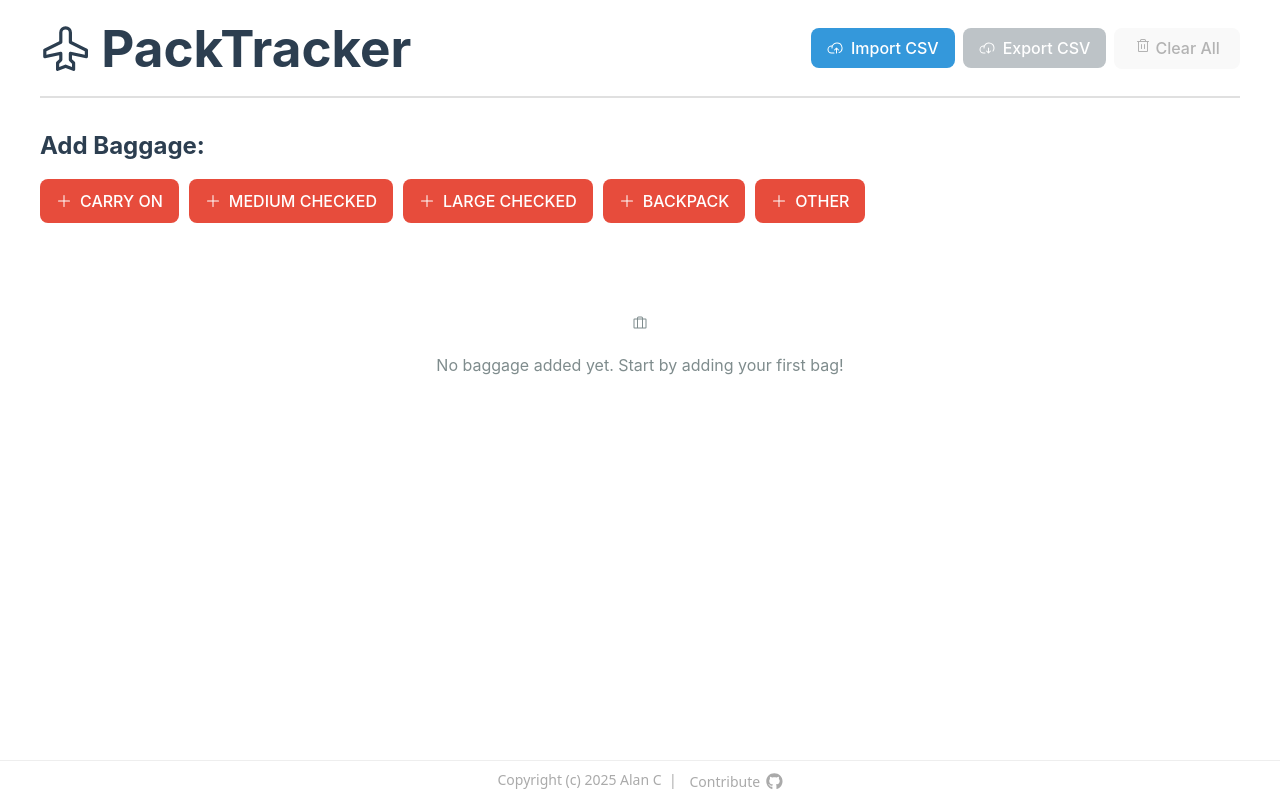
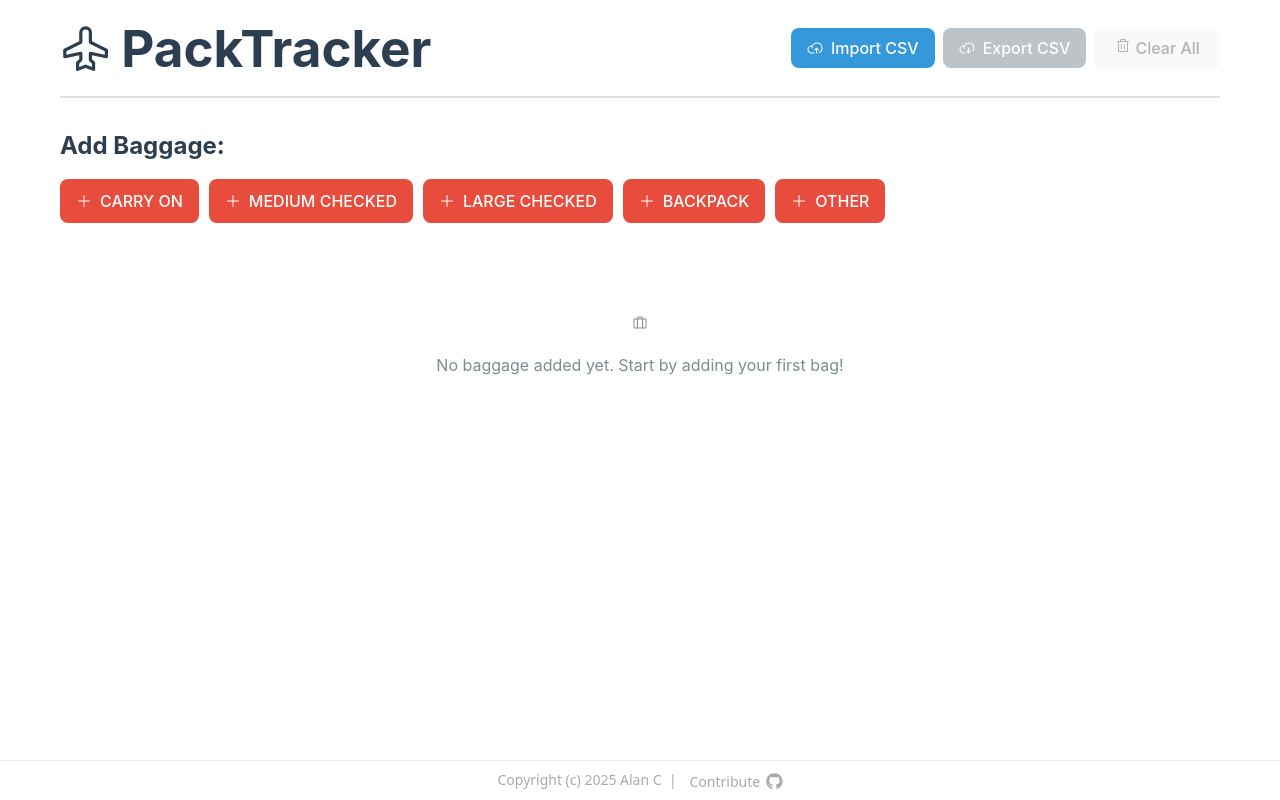
Before and after one commit to dralan71/PackTracker, a React (Vite) app: page / in a window 1280 px wide. Built offline with nearby package versions, Linux system fonts and the light colour scheme.

Commit message:
Refactor layout structure to ensure footer is positioned correctly and app content fills available space

```diff
--- a/src/App.css
+++ b/src/App.css
@@ -1,8 +1,12 @@
+
 .App {
   max-width: 1200px;
   margin: 0 auto;
   padding: 20px;
   font-family: -apple-system, BlinkMacSystemFont, "Segoe UI", Roboto, sans-serif;
+  flex: 1 0 auto;
+  width: 100%;
+  box-sizing: border-box;
 }
 
 /* Dark mode support */
@@ -12,11 +16,7 @@
   }
 }
 
-/* Fixed footer at the bottom of the window */
 .app-footer {
-  position: fixed;
-  left: 0;
-  bottom: 0;
   width: 100vw;
   text-align: center;
   padding: 0.5rem 0;
@@ -24,8 +24,8 @@
   font-size: 0.875rem;
   color: #AAA;
   background: #fff;
-  z-index: 100;
   margin-top: 0;
+  flex-shrink: 0;
 }
 /* GitHub link styles for footer */
 .github-link {
--- a/src/main.tsx
+++ b/src/main.tsx
@@ -6,8 +6,15 @@ import Footer from './components/Footer.tsx'
 
 createRoot(document.getElementById('root')!).render(
   <StrictMode>
-    <App />
-    <div style={{ height: '60px' }} /> {/* Reserve space for footer */}
-    <Footer />
+    <div style={{
+      minHeight: '100vh',
+      display: 'flex',
+      flexDirection: 'column',
+      width: '100vw',
+      boxSizing: 'border-box',
+    }}>
+      <App />
+      <Footer />
+    </div>
   </StrictMode>,
 )
```
